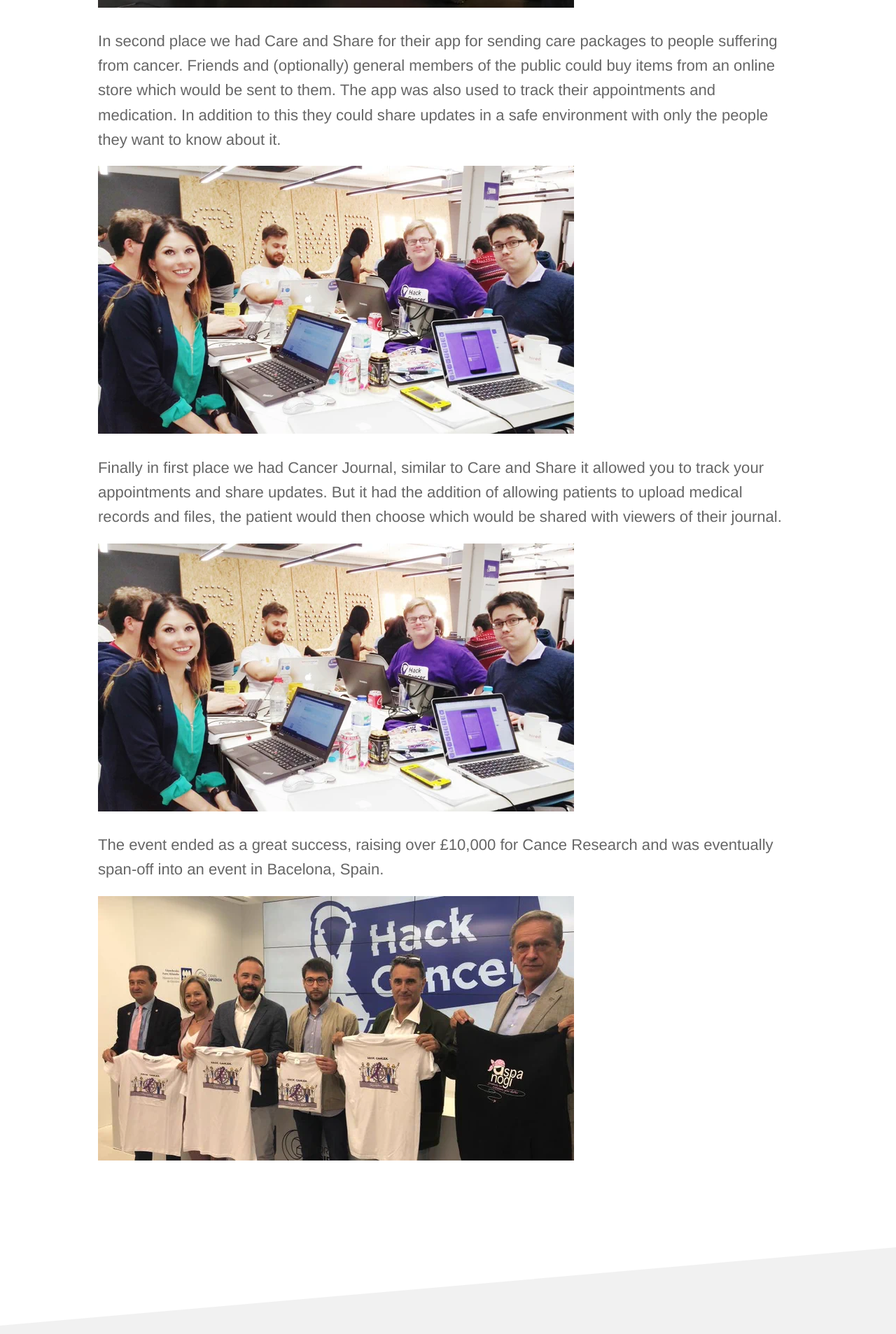
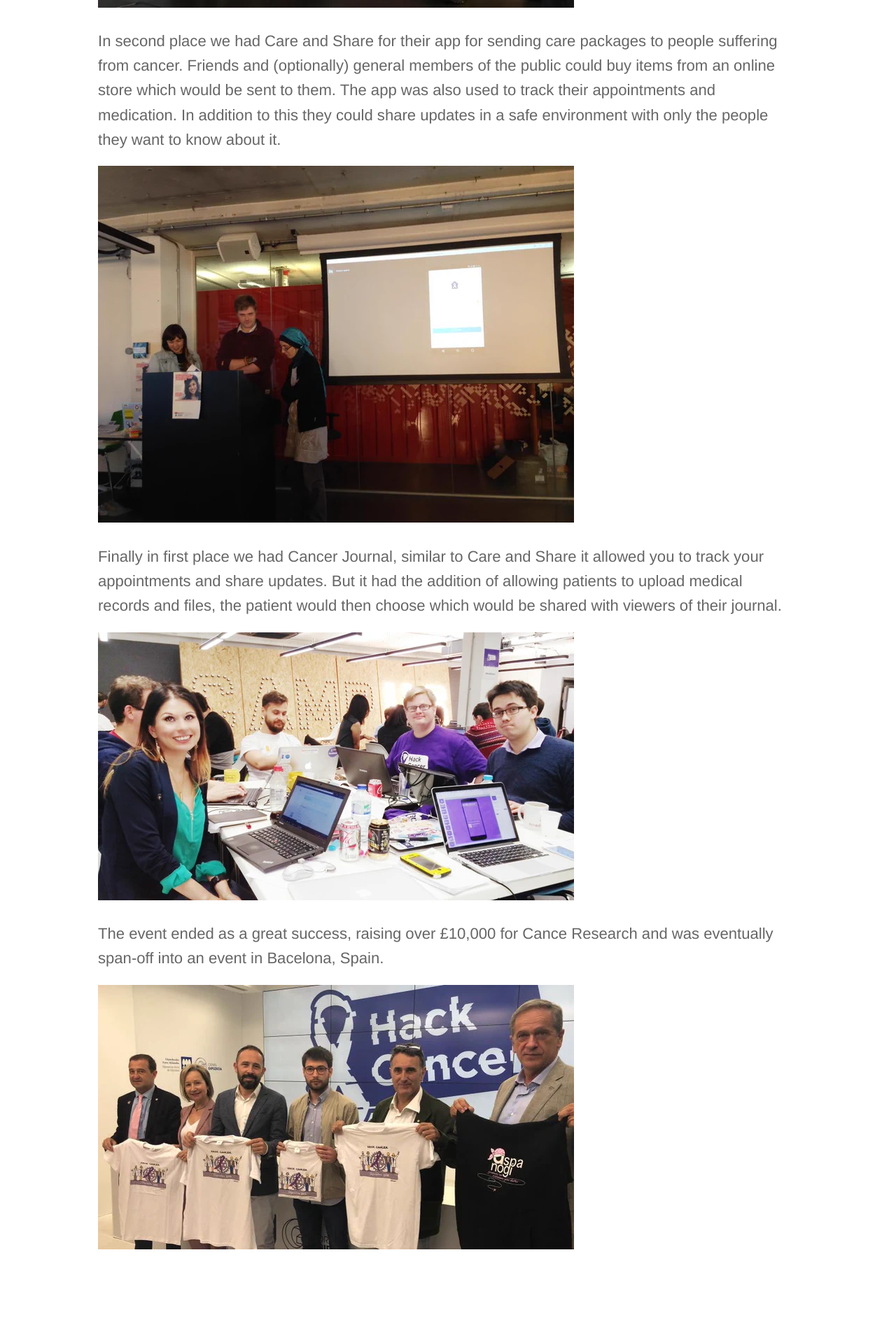
Before and after one commit to saudade-studio/saudade-studio.github.io, a Jekyll site: the page built from _portfolio/hackcancer.md, in a window 1280 px wide. Shown: the part 2896-4803 px from the top of the page at 70% size. Built offline with Jekyll 4.4.1, drawn with Linux system fonts in a browser that asks for light colours.

Commit message:
Remove duplicate

```diff
--- a/_portfolio/hackcancer.md
+++ b/_portfolio/hackcancer.md
@@ -27,7 +27,7 @@ Our winner of the Blue Peter award for most creative use of materials, was Bango
 
 In second place we had Care and Share for their app for sending care packages to people suffering from cancer. Friends and (optionally) general members of the public could buy items from an online store which would be sent to them. The app was also used to track their appointments and medication. In addition to this they could share updates in a safe environment with only the people they want to know about it.
 
-![The Care and Share team present their project](/images/hackcancer/3.webp)
+![The Care and Share team present their project](/images/hackcancer/4.webp)
 
 Finally in first place we had Cancer Journal, similar to Care and Share it allowed you to track your appointments and share updates. But it had the addition of allowing patients to upload medical records and files, the patient would then choose which would be shared with viewers of their journal.
 
```
